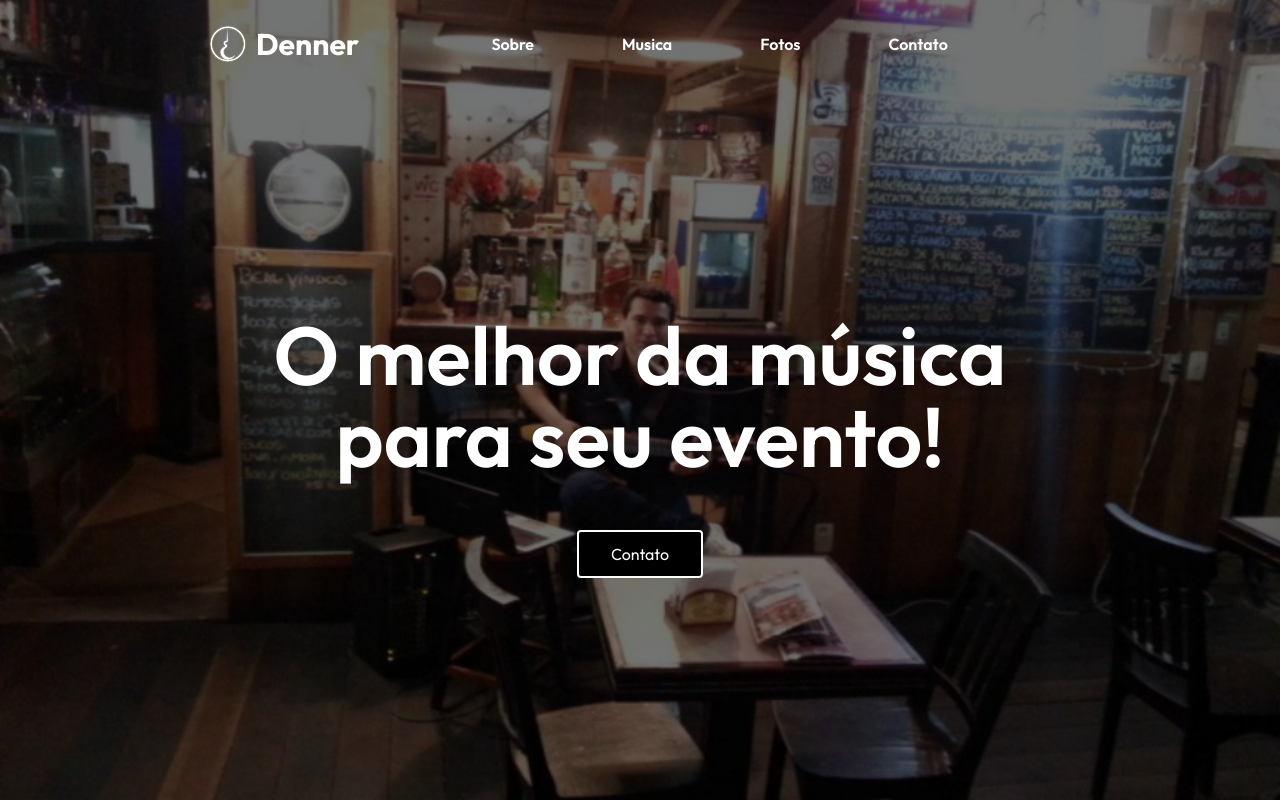
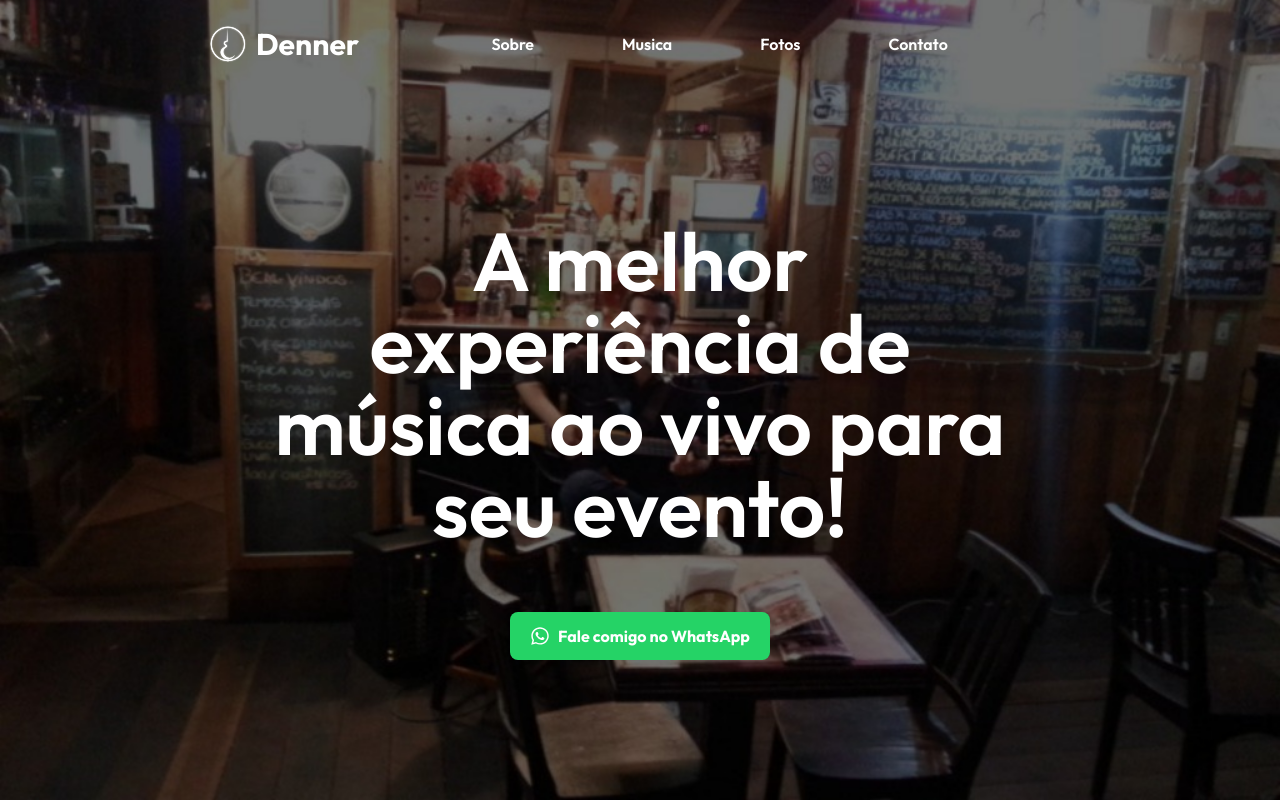
Before and after one commit to dennersam/denner.mus.br, a React (Vite) app: page / in a window 1280 px wide. Shown: the top 800 px of the page. Built offline with nearby package versions, Linux system fonts and the light colour scheme.

Commit message:
Add whatsapp button

```diff
--- a/package.json
+++ b/package.json
@@ -15,6 +15,7 @@
     "cantor-denner": "file:",
     "react": "^18.3.1",
     "react-dom": "^18.3.1",
+    "react-icons": "^5.5.0",
     "tailwindcss": "^4.0.0"
   },
   "devDependencies": {
--- /dev/null
+++ b/src/Components/Component/WhatsAppButton.tsx
@@ -0,0 +1,31 @@
+import { FaWhatsapp } from "react-icons/fa";
+
+function WhatsAppButton() {
+  const phoneNumber = "5521982579799";
+  const message =
+    "Olá Denner, tenho interesse em fazer um evento, e gostaria de mais detalhes dos seus serviços musicais!";
+
+  return (
+    <a
+      href={`https://wa.me/${phoneNumber}?text=${encodeURIComponent(message)}`}
+      target="_blank"
+      rel="noopener noreferrer"
+      style={{
+        display: "inline-flex",
+        alignItems: "center",
+        backgroundColor: "#25D366",
+        color: "white",
+        padding: "12px 20px",
+        borderRadius: "8px",
+        textDecoration: "none",
+        fontWeight: "bold",
+        fontSize: "16px",
+      }}
+    >
+      <FaWhatsapp style={{ marginRight: "8px", fontSize: "20px" }} />
+      Fale comigo no WhatsApp
+    </a>
+  );
+}
+
+export default WhatsAppButton;
--- a/src/Components/Content/Contato.tsx
+++ b/src/Components/Content/Contato.tsx
@@ -1,10 +1,12 @@
+import WhatsAppButton from "../Component/WhatsAppButton";
+
 export default function Contato() {
     return (
-      <div className="mx-auto bg-black py-30 pt-20 w-full overflow-hidden text-white" id="Musica">
+      <div className="mx-auto bg-black py-20 pt-20 w-full overflow-hidden text-white" id="Musica">
 
         <h1 className="text-2xl sm:text-4xl font-bold mb-2 text-center ">Contato</h1>
         <p className="text-center text-gray-300 mb-8 max-w-80 mx-auto">dennermpb@hotmail.com</p>
-        <p className="text-center text-gray-300 mb-8 max-w-80 mx-auto">21 9 8257 9799</p>
+        <p className="text-center text-gray-300 mb-8 max-w-80 mx-auto"><WhatsAppButton /></p>
       </div>
     )
   }
--- a/src/Components/Content/Header.tsx
+++ b/src/Components/Content/Header.tsx
@@ -1,5 +1,6 @@
 import Navbar from "../Navbar/Navbar";
 import backgroundImage from '../../assets/img/Denner_conversinha_1024x768.jpg';
+import WhatsAppButton from "../Component/WhatsAppButton";
 
 export default function Header() {
     return (
@@ -9,9 +10,9 @@ export default function Header() {
         <Navbar />
 
         <div className="container text-center mx-auto py-4 px-6 md:px-20 lg:px32 text-white">
-          <h2 className="text-5xl sm:text-6xl md:text-[82px] inline-block max-w-3xl font-semibold pt-20" >O melhor da música para seu evento!</h2>
+          <h2 className="text-5xl sm:text-6xl md:text-[82px] inline-block max-w-3xl font-semibold pt-20" >A melhor experiência de música ao vivo para seu evento!</h2>
           <div className="space-x-6 mt-16">
-            <a href="" className="bg-black border-white border-2 px-8 py-3 rounded">Contato</a>
+            <WhatsAppButton />
           </div>
         </div>
 
```
Also changed, not shown: 1 other file (tests, documents, lock files or other folders).
